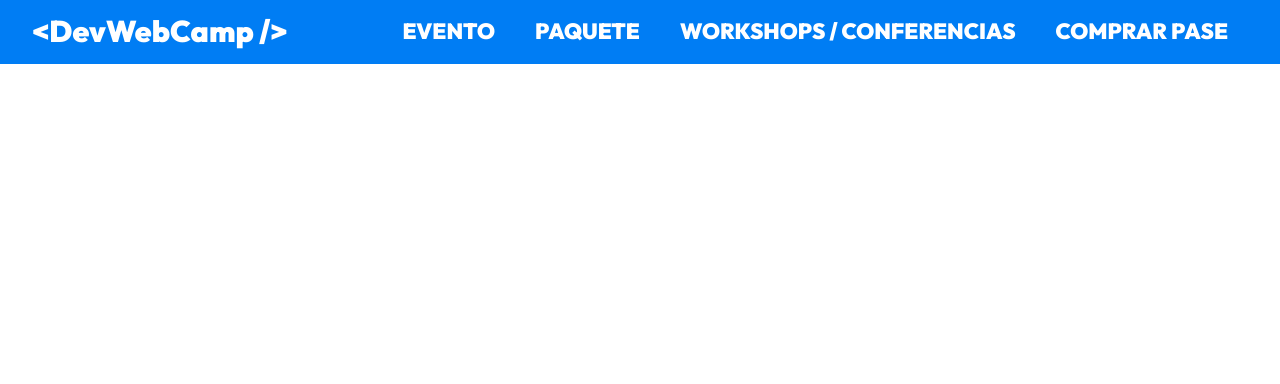
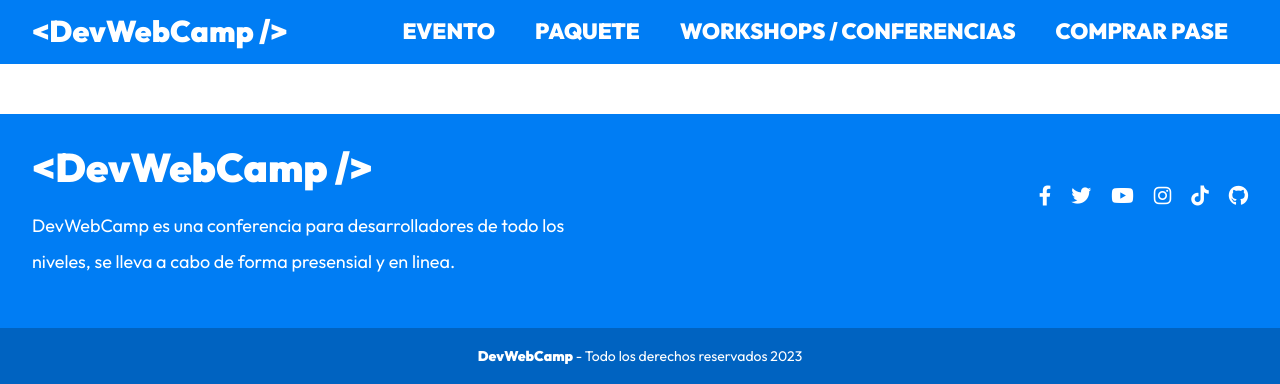
Before and after one commit to thomy2333/DevWeb, a PHP site: page /views/layout.php in a window 1280 px wide. Shown: the part 601-985 px from the top of the page. Before the commit the page ends 665 px from the top, so only its background shows below. Run offline with PHP 8.4, Linux system fonts and the light colour scheme; the template is opened without the code that fills it, so the values that code supplies are empty; some libraries are stand-ins or nearby versions.

Commit message:
modified:   public/build/css/app.css 	modified:   public/build/css/app.css.map 	modified:   src/scss/ui/_index.scss 	new file:   src/scss/ui/footer/_footer.scss 	new file:   src/scss/ui/footer/_index.scss 	new file:   src/scss/ui/social/_index.scss 	new file:   src/scss/ui/social/_sociales.scss 	modified:   views/templates/footer.php

```diff
--- a/src/scss/ui/_index.scss
+++ b/src/scss/ui/_index.scss
@@ -1,2 +1,4 @@
 @forward 'formulario';
 @forward 'header';
+@forward 'footer';
+@forward 'social';
--- /dev/null
+++ b/src/scss/ui/footer/_footer.scss
@@ -0,0 +1,42 @@
+@use 'base/variables' as v;
+@use 'base/mixins' as m;
+
+.footer{
+    background-color: v.$azul;
+    margin-top: 5rem;
+    padding-top: 3rem;
+    color: v.$blanco;
+
+    &__grid{
+        @include m.contenedor;
+        @include m.tablet{
+            @include m.grid(2, 3rem);
+        }
+    }
+
+    &__logo{
+        @include m.logo;
+        @include m.texto-fluido(2rem, 4rem);
+    }
+
+    &__texto{
+        line-height: 2;
+        text-align: center;
+        @include m.tablet{
+            text-align: left;
+        }
+    }
+
+    &__copy{
+        background-color: darken(v.$azul, 10);
+        margin: 3rem 0 0 0;
+        padding: 2rem 0;
+        text-align: center;
+        font-size: 1.4rem;
+        font-weight: v.$black;
+
+        &--regular{
+            font-weight: v.$regular;
+        }
+    }
+}
--- /dev/null
+++ b/src/scss/ui/footer/_index.scss
@@ -0,0 +1 @@
+@forward 'footer';
--- /dev/null
+++ b/src/scss/ui/social/_index.scss
@@ -0,0 +1 @@
+@forward 'sociales'
--- /dev/null
+++ b/src/scss/ui/social/_sociales.scss
@@ -0,0 +1,13 @@
+@use 'base/variables' as v;
+@use 'base/mixins' as m;
+
+.menu-redes {
+    @include m.menu-social(v.$blanco, 2rem);
+    display: flex;
+    justify-content: center;
+    gap: 2rem;
+    margin: 4rem 0;
+    @include m.tablet{
+        justify-content: flex-end;
+    }
+}
--- a/views/templates/footer.php
+++ b/views/templates/footer.php
@@ -0,0 +1,41 @@
+<footer class="footer">
+    <div class="footer__grid">
+        <div class="footer__contenido">
+            <h3 class="footer__logo">
+                &#60;DevWebCamp />
+            </h3>
+
+            <p class="footer__texto">
+                DevWebCamp es una conferencia para desarrolladores de todo los niveles, se lleva a cabo de forma presensial y en linea.
+            </p>
+        </div>
+
+        <nav class="menu-redes">
+            <a class="menu-redes__enlace" rel="noopener noreferrer" target="_blank" href="https://facebook.com/C%C3%B3digo-Con-Juan-103341632130628">
+             <span class="menu-redes__ocultar">Facebook</span>
+            </a>
+            <a class="menu-redes__enlace" rel="noopener noreferrer" target="_blank" href="https://twitter.com/codigoconjuan">
+             <span class="menu-redes__ocultar">Twitter</span>
+            </a>
+            <a class="menu-redes__enlace" rel="noopener noreferrer" target="_blank" href="https://youtube.com/codigoconjuan">
+             <span class="menu-redes__ocultar">YouTube</span>
+            </a>
+            <a class="menu-redes__enlace" rel="noopener noreferrer" target="_blank" href="https://instagram.com/codigoconjuan">
+             <span class="menu-redes__ocultar">Instagram</span>
+            </a>
+            <a class="menu-redes__enlace" rel="noopener noreferrer" target="_blank" href="https://tiktok.com/@codigoconjuan">
+             <span class="menu-redes__ocultar">Tiktok</span>
+            </a>
+            <a class="menu-redes__enlace" rel="noopener noreferrer" target="_blank" href="https://github.com/codigoconjuan">
+             <span class="menu-redes__ocultar">GitHub</span>
+            </a>
+        </nav>
+    </div>
+
+    <p class="footer__copy">
+        DevWebCamp
+        <span class="footer__copy--regular">
+            - Todo los derechos reservados <?php echo date('Y'); ?>
+        </span>
+    </p>
+</footer>
```
Also changed, not shown: public/build/css/app.css, 1 other file.
